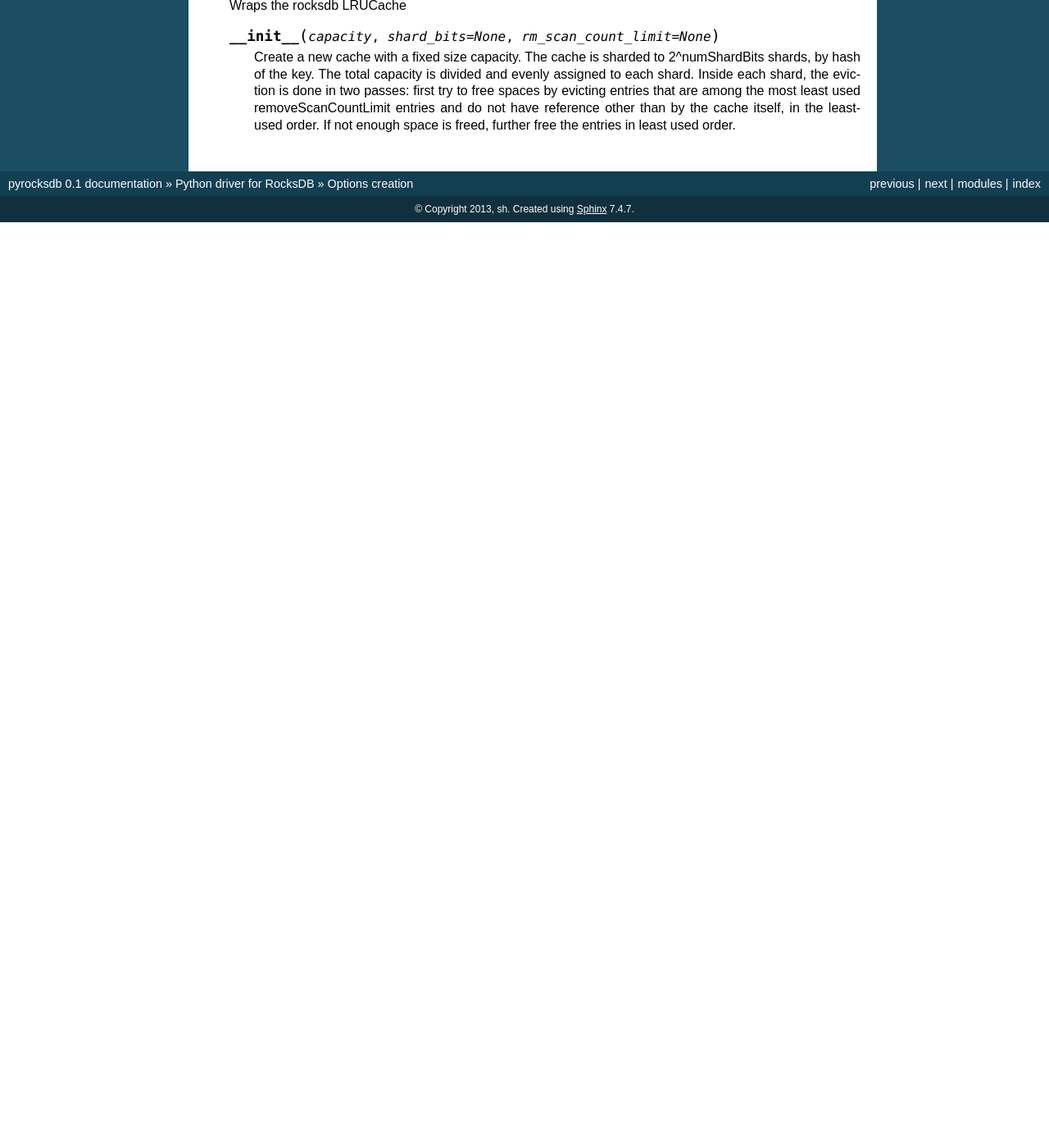
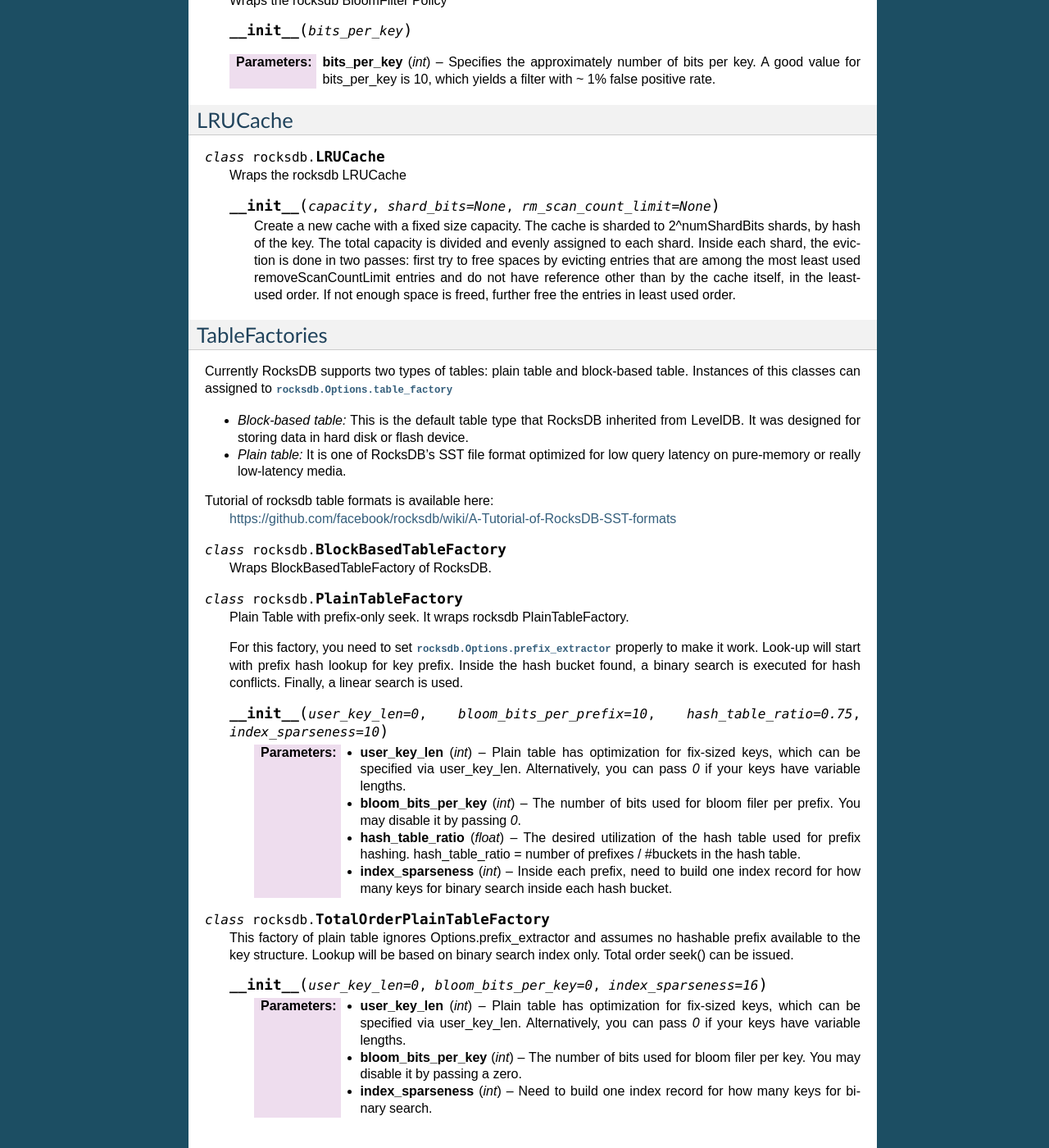
Before and after one commit to stephan-hof/pyrocksdb, a Sphinx documentation site: the page built from docs/api/options.rst, in a window 1280 px wide and 1400 px high, scrolled down 12394 px. Shown: the whole window at 82% size. Built offline with Sphinx 7.4.7, drawn with Linux system fonts in a browser that asks for light colours; before the commit the page ends 12665 px from its top, so only the background shows below that; some of the changed text lies outside the part shown.

Commit message:
Add support for the 'PlainTableFactories'

```diff
--- a/docs/api/options.rst
+++ b/docs/api/options.rst
@@ -645,6 +645,18 @@
         | *Type:* ``int``
         | *Default:* ``8``
 
+    .. py:attribute:: table_factory
+
+        Factory for the files forming the persisten data storage.
+        Sometimes they are also named SST-Files. Right now you can assign
+        instances of the following classes
+
+        * :py:class:`rocksdb.BlockBasedTableFactory`
+        * :py:class:`rocksdb.PlainTableFactory`
+        * :py:class:`rocksdb.TotalOrderPlainTableFactory`
+
+        *Default:* :py:class:`rocksdb.BlockBasedTableFactory`
+
     .. py:attribute:: inplace_update_support
 
         Allows thread-safe inplace updates. Requires Updates if
@@ -778,3 +790,70 @@
         entries and do not have reference other than by the cache itself, in
         the least-used order. If not enough space is freed, further free the
         entries in least used order.
+
+TableFactories
+==============
+
+Currently RocksDB supports two types of tables: plain table and block-based table.
+Instances of this classes can assigned to :py:attr:`rocksdb.Options.table_factory`
+
+* *Block-based table:* This is the default table type that RocksDB inherited from
+  LevelDB. It was designed for storing data in hard disk or flash device.
+
+* *Plain table:* It is one of RocksDB's SST file format optimized
+  for low query latency on pure-memory or really low-latency media.
+
+Tutorial of rocksdb table formats is available here:
+ https://github.com/facebook/rocksdb/wiki/A-Tutorial-of-RocksDB-SST-formats
+
+.. py:class:: rocksdb.BlockBasedTableFactory
+
+    Wraps BlockBasedTableFactory of RocksDB.
+
+.. py:class:: rocksdb.PlainTableFactory
+
+    Plain Table with prefix-only seek. It wraps rocksdb PlainTableFactory.
+
+    For this factory, you need to set :py:attr:`rocksdb.Options.prefix_extractor`
+    properly to make it work. Look-up will start with prefix hash lookup for
+    key prefix. Inside the hash bucket found, a binary search is executed for
+    hash conflicts. Finally, a linear search is used.
+
+    .. py:method:: __init__(user_key_len=0, bloom_bits_per_prefix=10, hash_table_ratio=0.75, index_sparseness=10)
+
+        :param int user_key_len:
+            Plain table has optimization for fix-sized keys, which can be
+            specified via user_key_len.
+            Alternatively, you can pass `0` if your keys have variable lengths.
+
+        :param int bloom_bits_per_key:
+            The number of bits used for bloom filer per prefix.
+            You may disable it by passing `0`.
+
+        :param float hash_table_ratio:
+            The desired utilization of the hash table used for prefix hashing.
+            hash_table_ratio = number of prefixes / #buckets in the hash table.
+
+        :param int index_sparseness:
+            Inside each prefix, need to build one index record for how
+            many keys for binary search inside each hash bucket.
+
+.. py:class:: rocksdb.TotalOrderPlainTableFactory
+
+    This factory of plain table ignores Options.prefix_extractor and assumes no
+    hashable prefix available to the key structure. Lookup will be based on
+    binary search index only. Total order seek() can be issued.
+
+    .. py:method:: __init__(user_key_len=0, bloom_bits_per_key=0, index_sparseness=16)
+
+        :param int user_key_len:
+            Plain table has optimization for fix-sized keys, which can be
+            specified via user_key_len.
+            Alternatively, you can pass `0` if your keys have variable lengths.
+
+        :param int bloom_bits_per_key:
+            The number of bits used for bloom filer per key.
+            You may disable it by passing a zero.
+
+        :param int index_sparseness:
+            Need to build one index record for how many keys for binary search.
```
Also changed, not shown: 4 other files.
